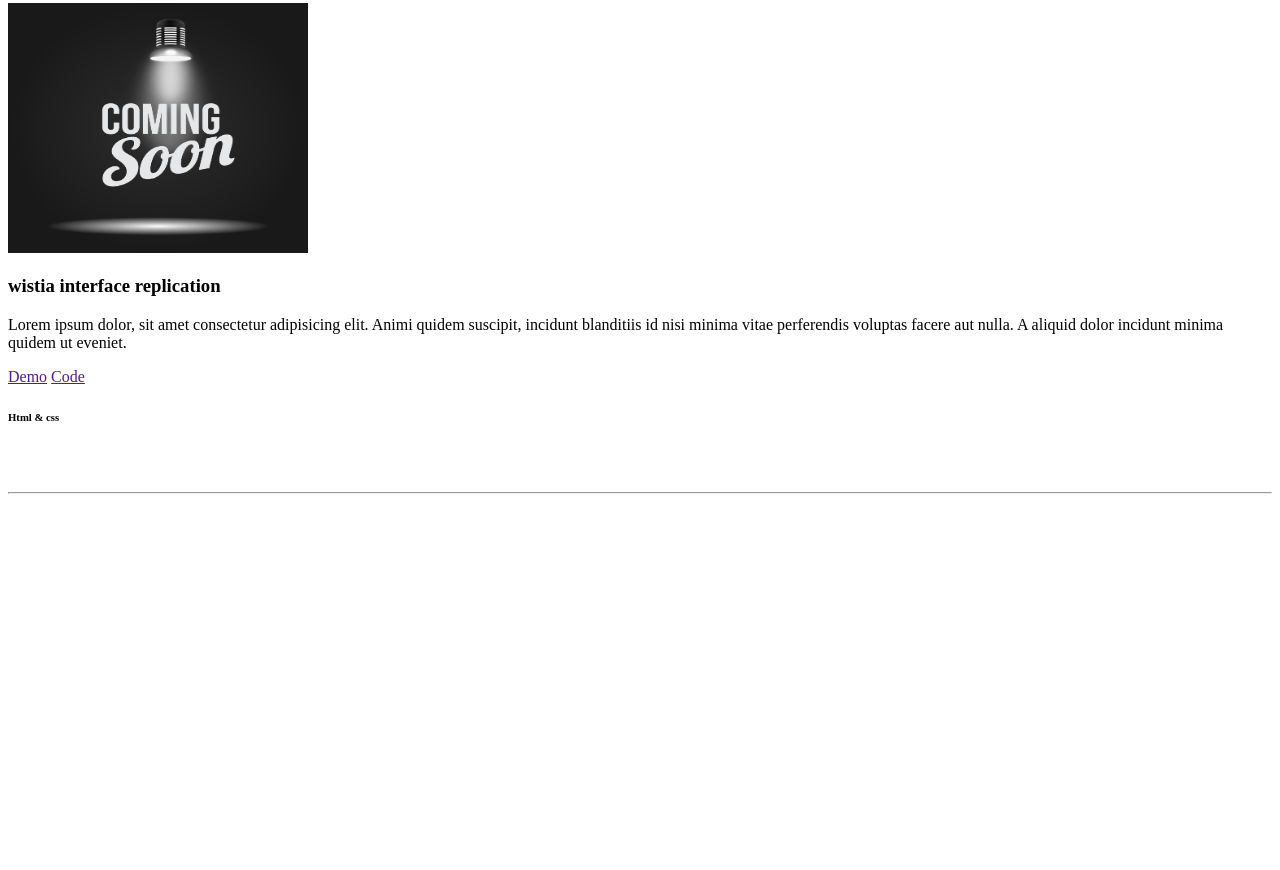
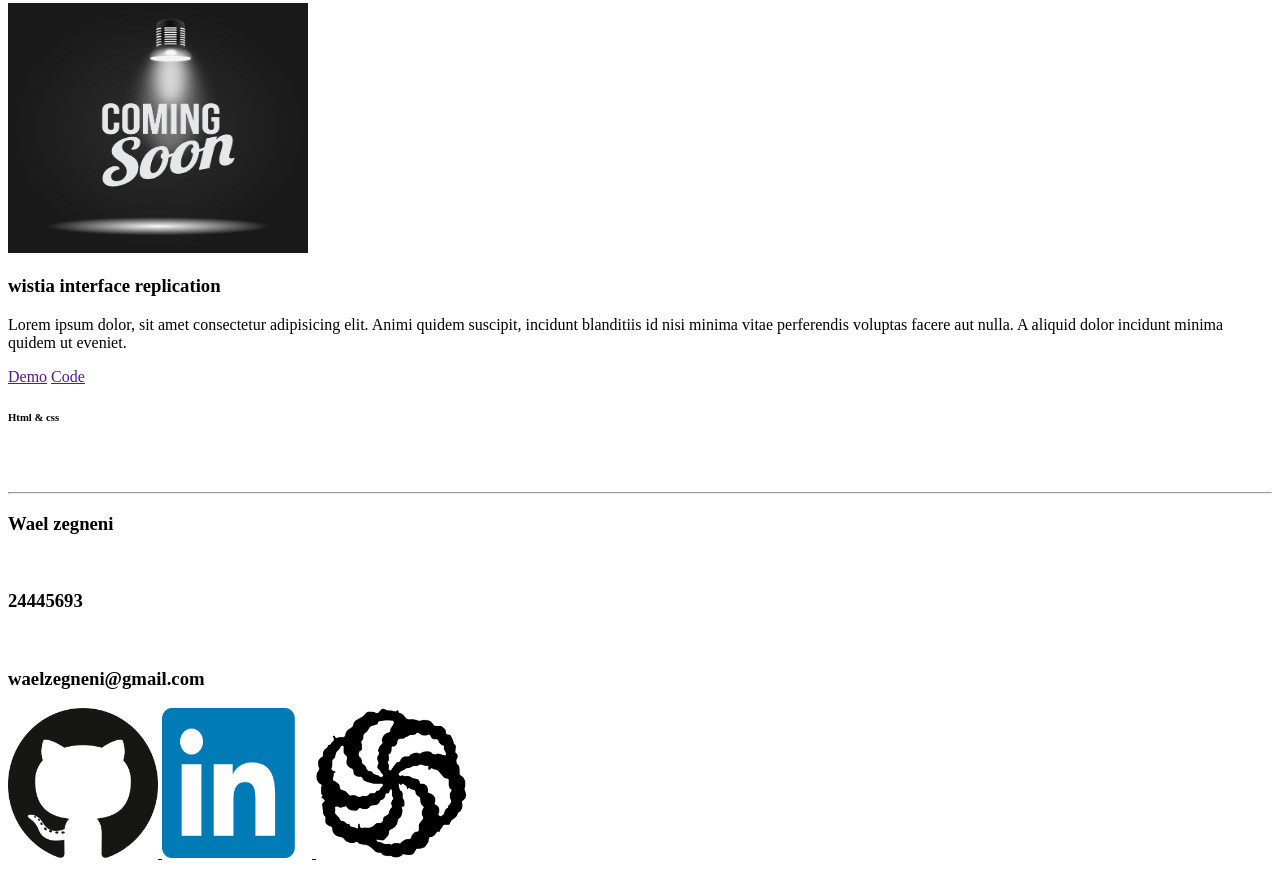
Before and after one commit to waelzegneni/HtmlCheckpoint, a plain HTML site: page projects.html in a window 1280 px wide. Shown: the part 2695-3565 px from the top of the page. Before the commit the page ends 3197 px from the top, so only its background shows below. Drawn offline with Linux system fonts and the light colour scheme.

Commit message:
Update projects.html

```diff
--- a/projects.html
+++ b/projects.html
@@ -83,5 +83,14 @@
 
 
     </section>
+
+    <footer>
+        <h3>Wael zegneni</h3> <br>
+        <h3>24445693</h3> <br>
+        <h3>waelzegneni@gmail.com</h3>
+        <a href="https://github.com/" target="_blank"> <img src="res/github.png" width="150px" height="150px" alt=""> </a>
+        <a href="linkedin.com" target="_blank"> <img src="res/linked in.png" width="150px" height="150px" alt=""> </a>
+        <a href="https://www.codewars.com/" target="_blank"> <img src="res/codewars-512.webp" width="150px" height="150px" alt=""> </a>
+    </footer>
 </body>
 </html>
```
